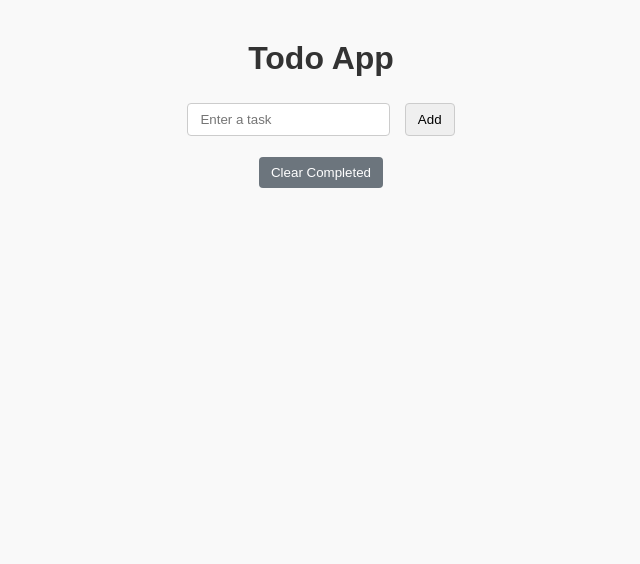
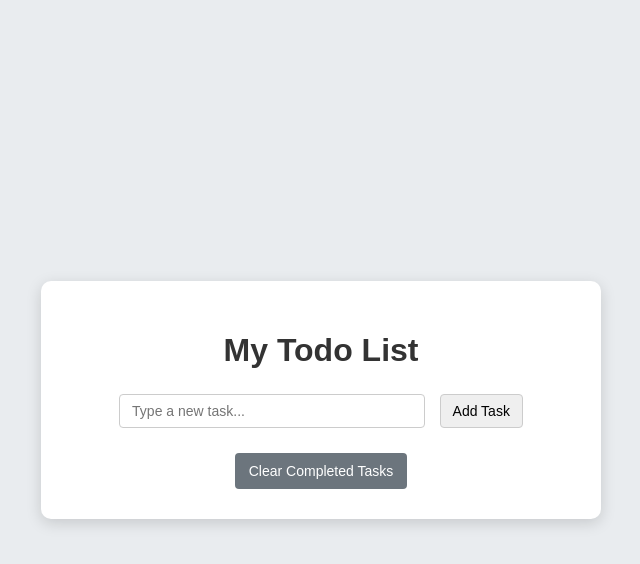
Before and after one commit to dishasuvarna/TODO-APP, a website: page index.html in a window 1280 px wide. Shown: the whole page, without its empty margins (319-959 px from the left). Drawn offline with Linux system fonts and the light colour scheme; no server answers.

Commit message:
Centered the app in the middle of the page using a container with flexbox.
Added a card-style background with padding, rounded corners, and a soft shadow to make it look cleaner and more polished.

```diff
--- a/index.html
+++ b/index.html
@@ -5,19 +5,35 @@
   <title>Todo App</title>
   <style>
     body {
-      background-color: #f9f9f9;
+      background-color: #e9ecef;
       font-family: Arial, sans-serif;
-      margin: 40px;
+      margin: 0;
+      display: flex;
+      justify-content: center;
+      align-items: center;
+      height: 100vh; /* center vertically */
+    }
+    .container {
+      width: 500px;
+      background: #fff;
+      padding: 30px;
+      border-radius: 10px;
+      box-shadow: 0 4px 15px rgba(0,0,0,0.15);
+      text-align: center;
     }
     h1 {
-      text-align: center;
       color: #333;
+      margin-bottom: 20px;
     }
     input, button {
       padding: 8px 12px;
       margin: 5px;
       border: 1px solid #ccc;
       border-radius: 4px;
+      font-size: 14px;
+    }
+    input {
+      width: 280px; /* same size */
     }
     button {
       cursor: pointer;
@@ -31,23 +47,27 @@
     ul {
       list-style-type: none;
       padding: 0;
+      margin-top: 20px;
     }
     li {
-      margin: 8px 0;
+      margin: 10px 0;
       display: flex;
       align-items: center;
       justify-content: space-between;
-      background: #fff;
-      padding: 8px;
+      background: #f8f9fa;
+      padding: 10px 15px;
       border-radius: 6px;
       box-shadow: 0 2px 5px rgba(0,0,0,0.1);
       opacity: 0;
       transform: translateY(10px);
       animation: fadeIn 0.4s forwards;
     }
+    li input[type="checkbox"] {
+      margin-right: 10px;
+    }
     .task-text {
       flex: 1;
-      margin-left: 10px;
+      margin: 0 10px;
       transition: color 0.3s, text-decoration 0.3s;
     }
     .completed {
@@ -71,33 +91,32 @@
     }
     .clear-btn {
       display: block;
-      margin: 15px auto;
+      margin: 20px auto 0;
       background-color: #6c757d;
       color: white;
       border: none;
       border-radius: 4px;
-      padding: 8px 12px;
+      padding: 10px 14px;
       transition: background-color 0.3s;
     }
     .clear-btn:hover {
       background-color: #5a6268;
     }
     @keyframes fadeIn {
-      to {
-        opacity: 1;
-        transform: translateY(0);
-      }
+      to { opacity: 1; transform: translateY(0); }
     }
   </style>
 </head>
 <body>
-  <h1>Todo App</h1>
-  <div style="text-align:center;">
-    <input id="taskInput" type="text" placeholder="Enter a task">
-    <button onclick="addTodo()">Add</button>
+  <div class="container">
+    <h1>My Todo List</h1>
+    <div>
+      <input id="taskInput" type="text" placeholder="Type a new task...">
+      <button onclick="addTodo()">Add Task</button>
+    </div>
+    <ul id="todoList"></ul>
+    <button class="clear-btn" onclick="clearCompleted()">Clear Completed Tasks</button>
   </div>
-  <ul id="todoList"></ul>
-  <button class="clear-btn" onclick="clearCompleted()">Clear Completed</button>
 
   <script>
     const API_URL = 'http://localhost:3000/todos';
@@ -115,9 +134,7 @@
           const checkbox = document.createElement('input');
           checkbox.type = 'checkbox';
           checkbox.checked = todo.completed || false;
-          checkbox.onchange = async () => {
-            await toggleComplete(todo);
-          };
+          checkbox.onchange = async () => { await toggleComplete(todo); };
 
           // Task text
           const span = document.createElement('span');
@@ -142,7 +159,8 @@
     }
 
     async function addTodo() {
-      const task = document.getElementById('taskInput').value.trim();
+      const input = document.getElementById('taskInput');
+      const task = input.value.trim();
       if (!task) return;
       try {
         await fetch(API_URL, {
@@ -150,7 +168,8 @@
           headers: { 'Content-Type': 'application/json' },
           body: JSON.stringify({ task, completed: false })
         });
-        document.getElementById('taskInput').value = '';
+        input.value = '';
+        input.focus();
         fetchTodos();
       } catch (err) {
         console.error('Error adding todo:', err);
```
